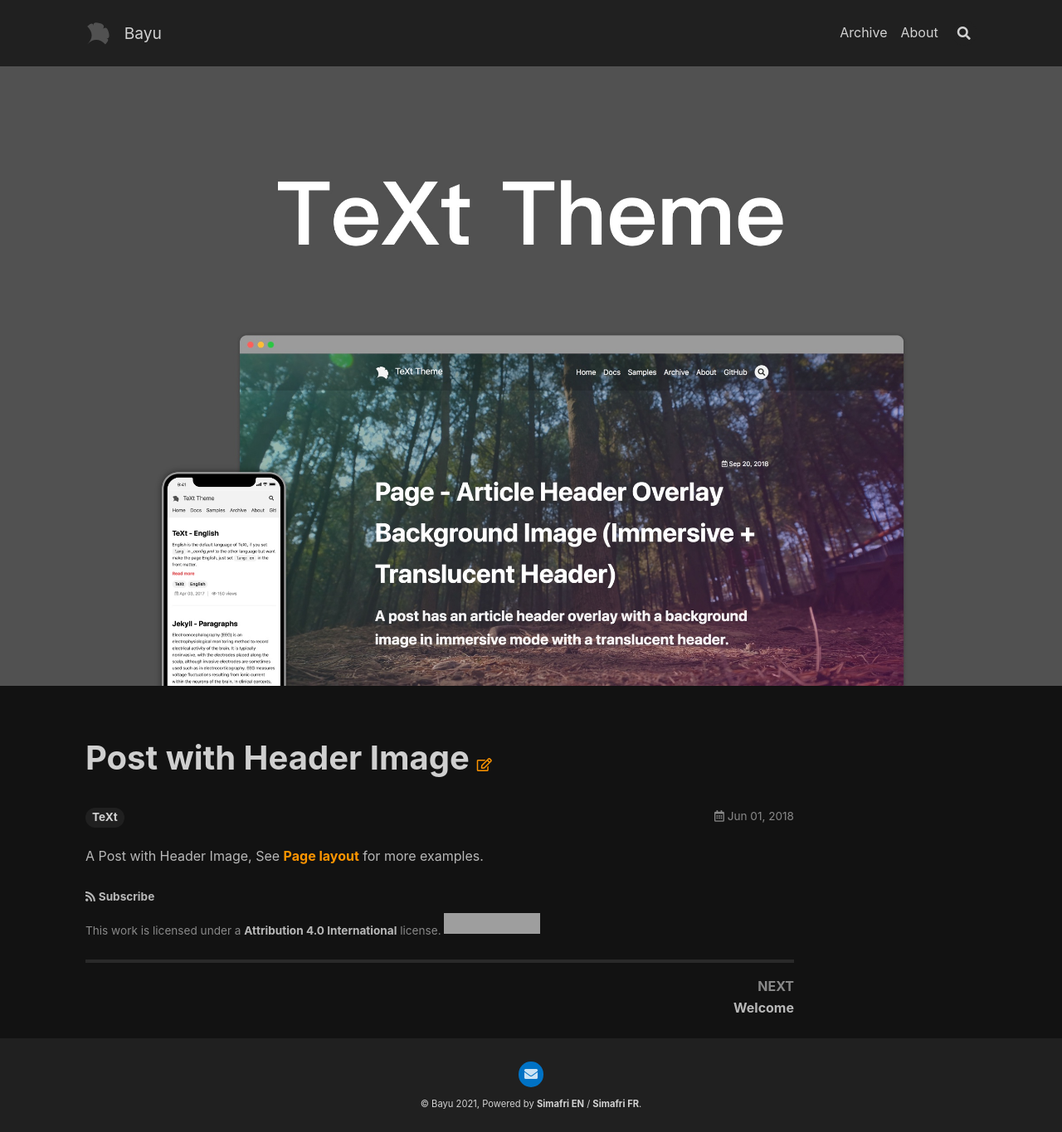
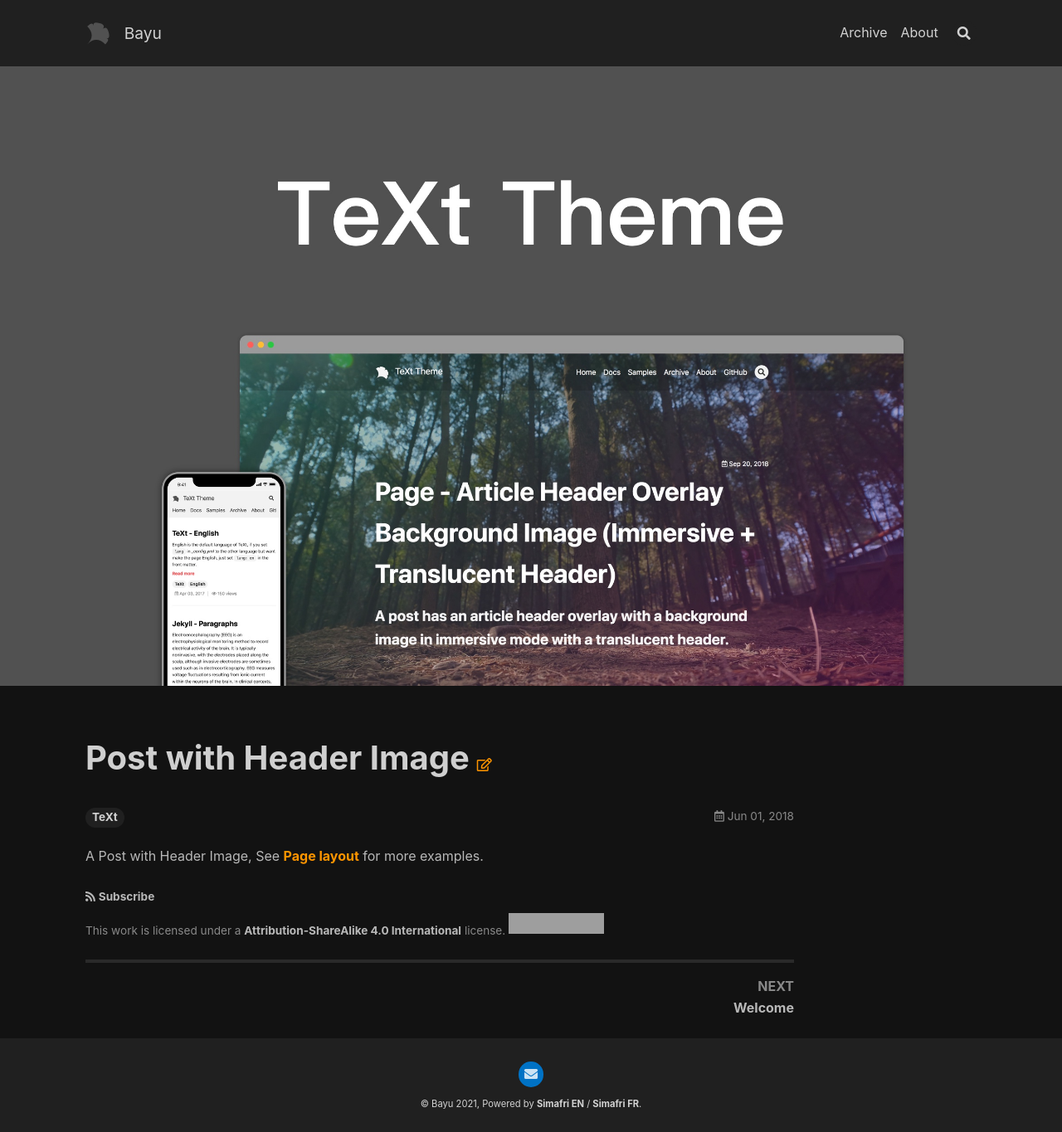
Before and after one commit to BayuBatam2008/bayu-website, a Jekyll site: the page built from _posts/2018-06-01-header-image.md, in a window 1280 px wide. Shown: the whole page at 83% size. Built offline with Jekyll 4.4.1, drawn with Linux system fonts in a browser that asks for light colours; nearby versions of some CDN libraries; part of the change alters nothing that is shown; grey boxes are pictures that could not be loaded.

```diff
--- a/_config.yml
+++ b/_config.yml
@@ -74,7 +74,7 @@ paths:
 excerpt_separator: <!--more-->
 
 ## license
-license: CC-BY-4.0 # "CC-BY-4.0", "CC-BY-SA-4.0", "CC-BY-NC-4.0", "CC-BY-ND-4.0"
+license: CC-BY-SA-4.0 # "CC-BY-4.0", "CC-BY-SA-4.0", "CC-BY-NC-4.0", "CC-BY-ND-4.0"
 
 ## TOC
 toc:
```
